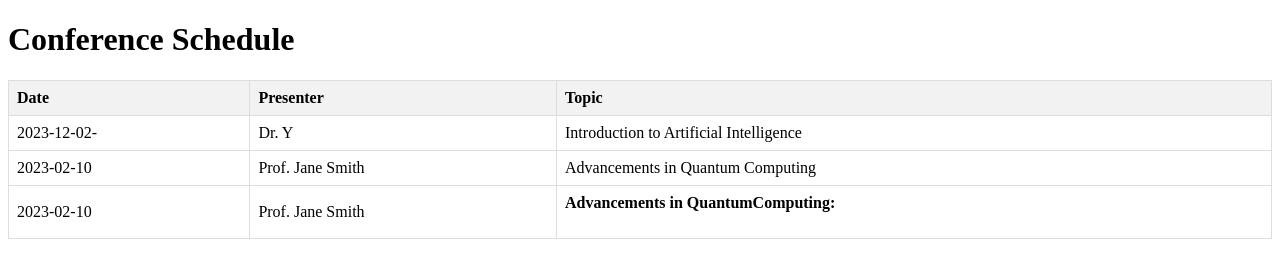
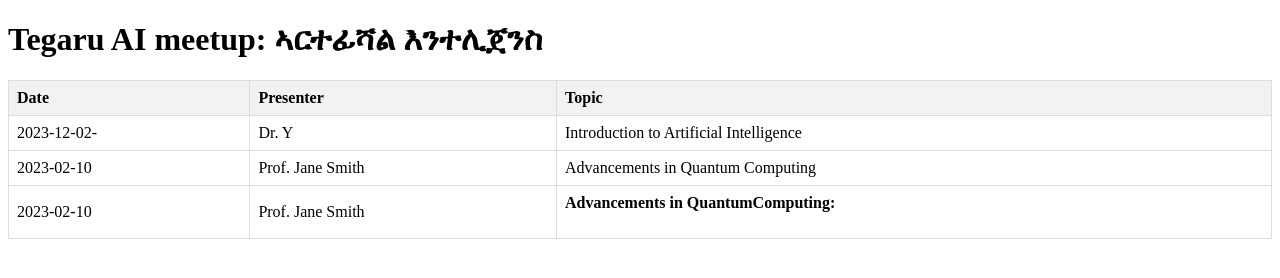
Before and after one commit to yemanbh/yemanbh.github.io, a plain HTML site: page index.html in a window 1280 px wide. Drawn offline with Linux system fonts and the light colour scheme.

Commit message:
Update index.html

```diff
--- a/index.html
+++ b/index.html
@@ -26,7 +26,7 @@
 
 <body>
 
-    <h1>Conference Schedule</h1>
+    <h1> Tegaru AI meetup: ኣርተፊሻል እንተሊጀንስ</h1>
 
     <table>
         <thead>
```
